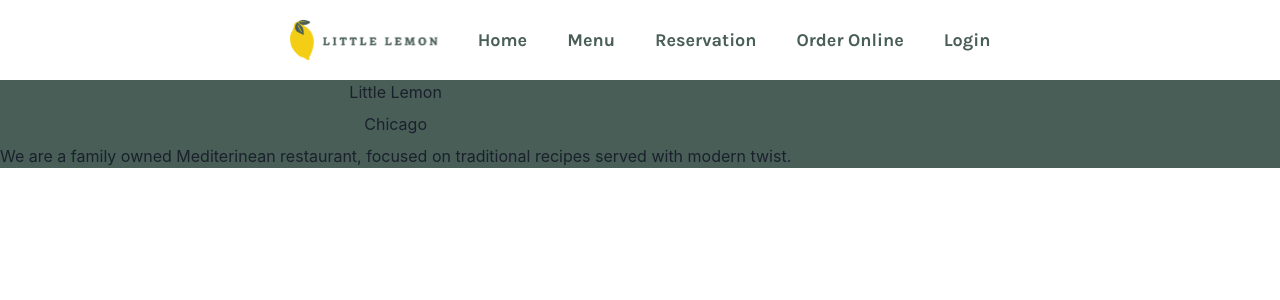
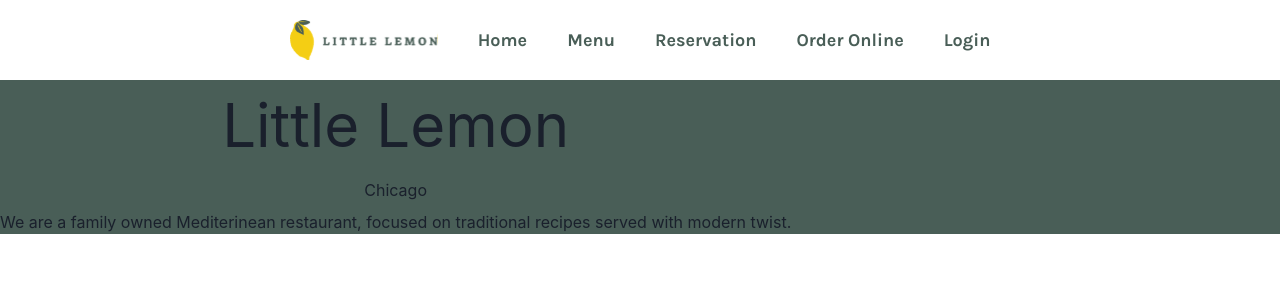
Before and after one commit to MrBigBrainy/CapStone, a React (Create React App) app: page / in a window 1280 px wide. Shown: the top 300 px of the page. Built offline with nearby package versions, Linux system fonts and the light colour scheme.

Commit message:
little update

```diff
--- a/src/component/Hero.jsx
+++ b/src/component/Hero.jsx
@@ -6,7 +6,7 @@ export default function Hero() {
       <Box bg="#495E57">
         <HStack>
             <VStack>
-                <Text>Little Lemon</Text>
+                <Text fontSize={"6xl"}>Little Lemon</Text>
                 <Text>Chicago</Text>
                 <Text>We are a family owned Mediterinean restaurant, focused on traditional recipes served with modern twist.</Text>
             </VStack>
```
